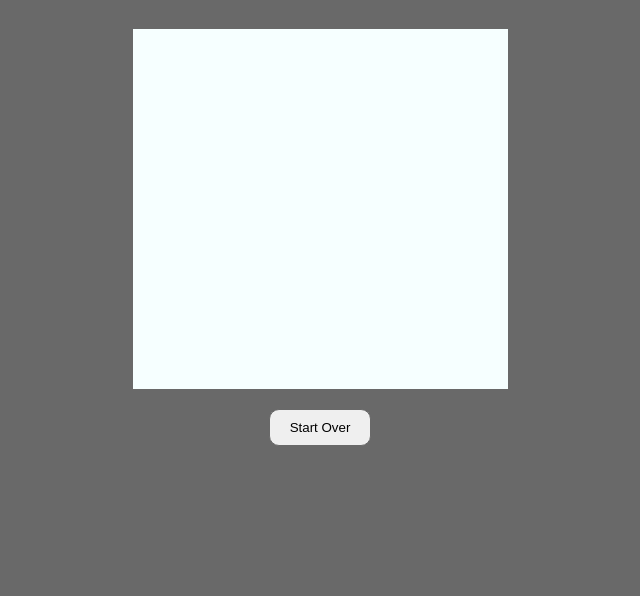
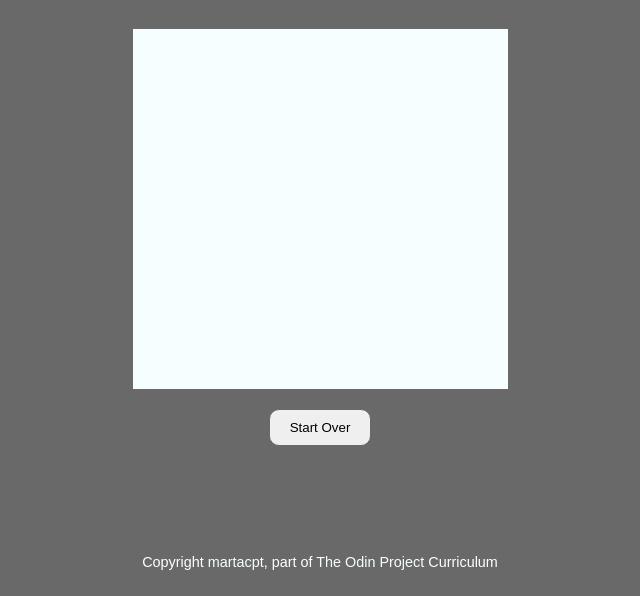
Before and after one commit to martacpt/etchasketch, a plain HTML site: page index.html in a window 1280 px wide. Shown: the part 220-816 px from the top of the page, without its empty margins (320-960 px from the left). Drawn offline with Linux system fonts and the light colour scheme; a web font is replaced by a local one.

Commit message:
added footer

```diff
--- a/index.html
+++ b/index.html
@@ -660,6 +660,14 @@
       </div>
     </div>
     <button id="btn">Start Over</button>
+    <footer>
+      Copyright
+      <a href="http://github.com/martacpt" target="_blank">martacpt</a>, part of
+      <a href="https://www.theodinproject.com/" target="_blank"
+        >The Odin Project</a
+      >
+      Curriculum
+    </footer>
     <script src="script.js"></script>
   </body>
 </html>
--- a/style.css
+++ b/style.css
@@ -39,3 +39,16 @@ button {
   border-radius: 10px;
   border: 1px solid dimgrey;
 }
+
+footer {
+  font-family: Arial, Helvetica, sans-serif;
+  font-size: 0.9rem;
+  position: fixed;
+  bottom: 0;
+  margin: 10px;
+}
+
+a {
+  text-decoration: none;
+  color: rgb(246, 255, 255);
+}
```
